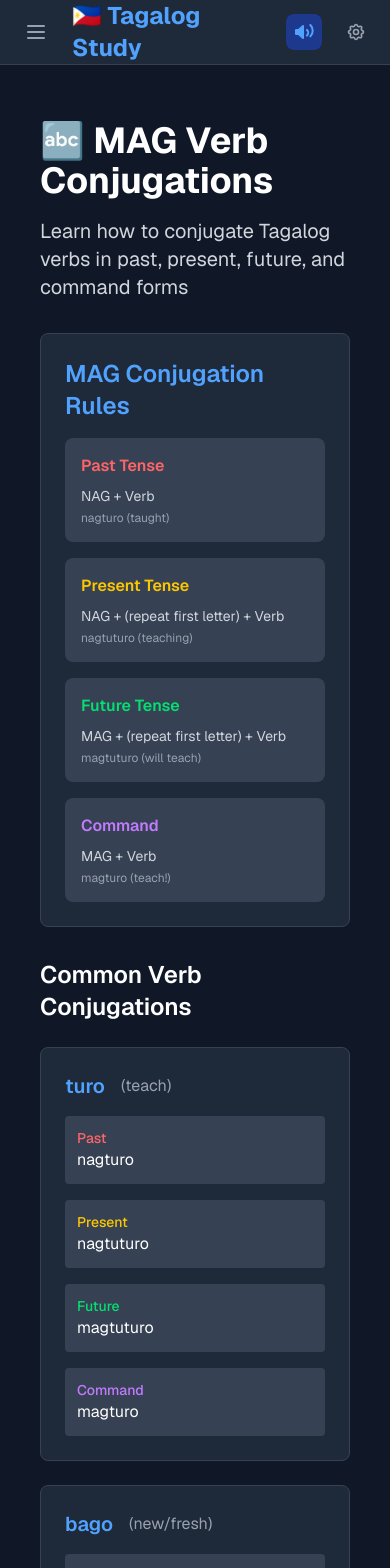
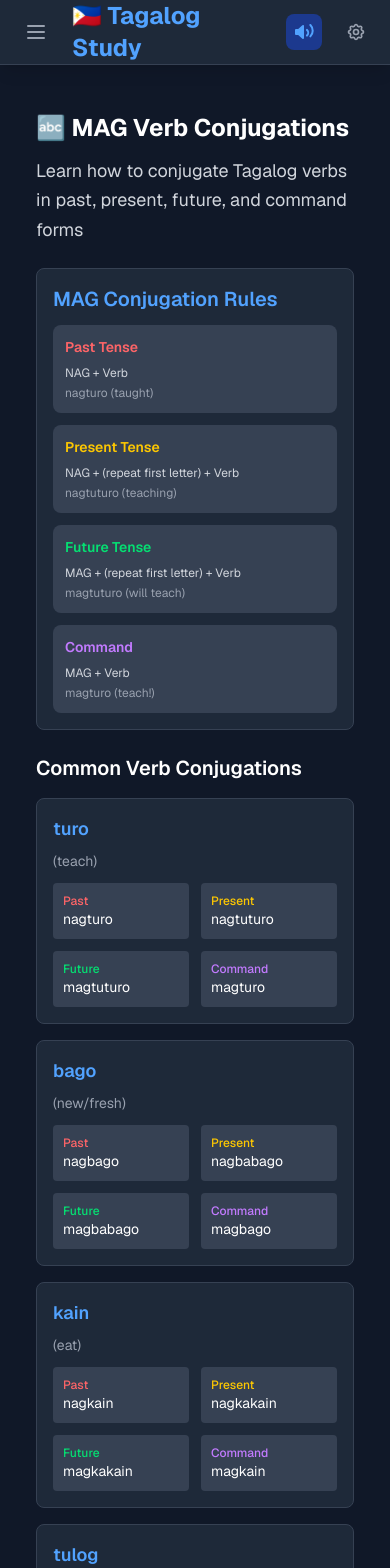
Before and after one commit to glowupmatt/learn_tagalog, a Next.js app: page /verbs in a window 390 px wide. Shown: the top 1568 px of the page. Built offline with nearby package versions, Linux system fonts and the light colour scheme.

Commit message:
new additions

```diff
--- a/src/app/layout.tsx
+++ b/src/app/layout.tsx
@@ -31,11 +31,11 @@ export default function RootLayout({
       >
         <div className="min-h-screen bg-gray-900">
           <Header />
-          <div className="flex">
-            <aside className="hidden md:block w-64 h-screen sticky top-16">
+          <div className="flex pt-16">
+            <aside className="hidden md:block w-64 h-[calc(100vh-4rem)] sticky top-16">
               <Navigation />
             </aside>
-            <main className="flex-1 p-6 bg-gray-900">
+            <main className="flex-1 p-6 bg-gray-900 min-h-[calc(100vh-4rem)]">
               {children}
             </main>
           </div>
--- a/src/app/verbs/page.tsx
+++ b/src/app/verbs/page.tsx
@@ -37,76 +37,76 @@ export default function VerbsPage() {
   ];
 
   return (
-    <div className="min-h-screen bg-gray-900">
-      <div className="container mx-auto px-4 py-8">
-        <div className="mb-8">
-          <h1 className="text-4xl font-bold text-white mb-4">
+    <div className="min-h-full bg-gray-900">
+      <div className="container mx-auto px-3 sm:px-4 py-6 sm:py-8 max-w-7xl">
+        <div className="mb-6 sm:mb-8">
+          <h1 className="text-2xl sm:text-3xl md:text-4xl font-bold text-white mb-3 sm:mb-4">
             🔤 MAG Verb Conjugations
           </h1>
-          <p className="text-xl text-gray-300 mb-6">
+          <p className="text-lg sm:text-xl text-gray-300 mb-4 sm:mb-6 leading-relaxed">
             Learn how to conjugate Tagalog verbs in past, present, future, and command forms
           </p>
         </div>
 
         {/* Conjugation Rules */}
-        <div className="bg-gray-800 rounded-lg p-6 border border-gray-700 mb-8">
-          <h2 className="text-2xl font-semibold text-blue-400 mb-4">
+        <div className="bg-gray-800 rounded-lg p-4 sm:p-6 border border-gray-700 mb-6 sm:mb-8">
+          <h2 className="text-xl sm:text-2xl font-semibold text-blue-400 mb-3 sm:mb-4">
             MAG Conjugation Rules
           </h2>
-          <div className="grid md:grid-cols-2 lg:grid-cols-4 gap-4">
-            <div className="bg-gray-700 p-4 rounded-lg">
-              <h3 className="font-semibold text-red-400 mb-2">Past Tense</h3>
-              <p className="text-sm text-gray-300">NAG + Verb</p>
+          <div className="grid grid-cols-1 sm:grid-cols-2 lg:grid-cols-4 gap-3 sm:gap-4">
+            <div className="bg-gray-700 p-3 sm:p-4 rounded-lg">
+              <h3 className="font-semibold text-red-400 mb-2 text-sm sm:text-base">Past Tense</h3>
+              <p className="text-xs sm:text-sm text-gray-300">NAG + Verb</p>
               <p className="text-xs text-gray-400 mt-1">nagturo (taught)</p>
             </div>
-            <div className="bg-gray-700 p-4 rounded-lg">
-              <h3 className="font-semibold text-yellow-400 mb-2">Present Tense</h3>
-              <p className="text-sm text-gray-300">NAG + (repeat first letter) + Verb</p>
+            <div className="bg-gray-700 p-3 sm:p-4 rounded-lg">
+              <h3 className="font-semibold text-yellow-400 mb-2 text-sm sm:text-base">Present Tense</h3>
+              <p className="text-xs sm:text-sm text-gray-300">NAG + (repeat first letter) + Verb</p>
               <p className="text-xs text-gray-400 mt-1">nagtuturo (teaching)</p>
             </div>
-            <div className="bg-gray-700 p-4 rounded-lg">
-              <h3 className="font-semibold text-green-400 mb-2">Future Tense</h3>
-              <p className="text-sm text-gray-300">MAG + (repeat first letter) + Verb</p>
+            <div className="bg-gray-700 p-3 sm:p-4 rounded-lg">
+              <h3 className="font-semibold text-green-400 mb-2 text-sm sm:text-base">Future Tense</h3>
+              <p className="text-xs sm:text-sm text-gray-300">MAG + (repeat first letter) + Verb</p>
               <p className="text-xs text-gray-400 mt-1">magtuturo (will teach)</p>
             </div>
-            <div className="bg-gray-700 p-4 rounded-lg">
-              <h3 className="font-semibold text-purple-400 mb-2">Command</h3>
-              <p className="text-sm text-gray-300">MAG + Verb</p>
+            <div className="bg-gray-700 p-3 sm:p-4 rounded-lg">
+              <h3 className="font-semibold text-purple-400 mb-2 text-sm sm:text-base">Command</h3>
+              <p className="text-xs sm:text-sm text-gray-300">MAG + Verb</p>
               <p className="text-xs text-gray-400 mt-1">magturo (teach!)</p>
             </div>
           </div>
         </div>
 
         {/* Verb Examples */}
-        <div className="mb-8">
-          <h2 className="text-2xl font-semibold text-white mb-6">
+        <div className="mb-6 sm:mb-8">
+          <h2 className="text-xl sm:text-2xl font-semibold text-white mb-4 sm:mb-6">
             Common Verb Conjugations
           </h2>
-          <div className="grid gap-6">
+          <div className="grid gap-4 sm:gap-6">
             {verbExamples.map((verb, index) => (
-              <div key={index} className="bg-gray-800 rounded-lg p-6 border border-gray-700">
-                <div className="flex flex-wrap items-center gap-4 mb-4">
-                  <h3 className="text-xl font-semibold text-blue-400">
+              <div key={index} className="bg-gray-800 rounded-lg p-4 sm:p-6 border border-gray-700">
+                <div className="flex flex-col sm:flex-row sm:items-center gap-2 sm:gap-4 mb-3 sm:mb-4">
+                  <h3 className="text-lg sm:text-xl font-semibold text-blue-400">
                     {verb.infinitive}
                   </h3>
-                  <span className="text-gray-400">({verb.english})</span>
+                  <span className="text-sm sm:text-base text-gray-400">({verb.english})</span>
                 </div>
-                <div className="grid sm:grid-cols-2 lg:grid-cols-4 gap-4">
-                  <div className="bg-gray-700 p-3 rounded">
-                    <div className="text-sm font-medium text-red-400">Past</div>
-                    <div className="text-white">{verb.past}</div>
+                <div className="grid grid-cols-2 lg:grid-cols-4 gap-3 sm:gap-4">
+                  <div className="bg-gray-700 p-2.5 sm:p-3 rounded">
+                    <div className="text-xs sm:text-sm font-medium text-red-400">Past</div>
+                    <div className="text-sm sm:text-base text-white break-words">{verb.past}</div>
                   </div>
-                  <div className="bg-gray-700 p-3 rounded">
-                    <div className="text-sm font-medium text-yellow-400">Present</div>
-                    <div className="text-white">{verb.present}</div>
+                  <div className="bg-gray-700 p-2.5 sm:p-3 rounded">
+                    <div className="text-xs sm:text-sm font-medium text-yellow-400">Present</div>
+                    <div className="text-sm sm:text-base text-white break-words">{verb.present}</div>
                   </div>
-                  <div className="bg-gray-700 p-3 rounded">
-                    <div className="text-sm font-medium text-green-400">Future</div>
-                    <div className="text-white">{verb.future}</div>
+                  <div className="bg-gray-700 p-2.5 sm:p-3 rounded">
+                    <div className="text-xs sm:text-sm font-medium text-green-400">Future</div>
+                    <div className="text-sm sm:text-base text-white break-words">{verb.future}</div>
                   </div>
-                  <div className="bg-gray-700 p-3 rounded">
-                    <div className="text-sm font-medium text-purple-400">Command</div>
-                    <div className="text-white">{verb.command}</div>
+                  <div className="bg-gray-700 p-2.5 sm:p-3 rounded">
+                    <div className="text-xs sm:text-sm font-medium text-purple-400">Command</div>
+                    <div className="text-sm sm:text-base text-white break-words">{verb.command}</div>
                   </div>
                 </div>
               </div>
@@ -115,23 +115,23 @@ export default function VerbsPage() {
         </div>
 
         {/* Practice Section */}
-        <div className="bg-gray-800 rounded-lg p-6 border border-gray-700">
-          <h2 className="text-2xl font-semibold text-white mb-4">
+        <div className="bg-gray-800 rounded-lg p-4 sm:p-6 border border-gray-700">
+          <h2 className="text-xl sm:text-2xl font-semibold text-white mb-3 sm:mb-4">
             Practice Verb Conjugations
           </h2>
-          <p className="text-gray-300 mb-6">
+          <p className="text-sm sm:text-base text-gray-300 mb-4 sm:mb-6 leading-relaxed">
             Master verb conjugations with interactive exercises and real examples
           </p>
-          <div className="flex flex-wrap gap-4">
+          <div className="flex flex-col sm:flex-row gap-3 sm:gap-4">
             <Link
               href="/lessons/verbs"
-              className="bg-blue-600 text-white px-6 py-3 rounded-lg hover:bg-blue-700 transition-colors"
+              className="bg-blue-600 text-white px-4 sm:px-6 py-2.5 sm:py-3 rounded-lg text-sm sm:text-base text-center hover:bg-blue-700 transition-colors"
             >
               Interactive Lessons
             </Link>
             <Link
               href="/practice"
-              className="bg-green-600 text-white px-6 py-3 rounded-lg hover:bg-green-700 transition-colors"
+              className="bg-green-600 text-white px-4 sm:px-6 py-2.5 sm:py-3 rounded-lg text-sm sm:text-base text-center hover:bg-green-700 transition-colors"
             >
               Practice Exercises
             </Link>
--- a/src/app/vocabulary/page.tsx
+++ b/src/app/vocabulary/page.tsx
@@ -3,7 +3,7 @@ import { essentialVocabulary } from '@/data/vocabulary';
 
 export default function VocabularyPage() {
   return (
-    <div className="min-h-screen bg-gray-900">
+    <div className="min-h-full bg-gray-900">
       <div className="container mx-auto px-4 py-8">
         <div className="mb-8">
           <h1 className="text-4xl font-bold text-white mb-4">
--- a/src/components/ui/MobileMenu.tsx
+++ b/src/components/ui/MobileMenu.tsx
@@ -132,7 +132,7 @@ export default function MobileMenu({ isOpen, onClose }: MobileMenuProps) {
 
       {/* Mobile Menu Panel */}
       <div
-        className={`fixed left-0 top-16 bottom-0 w-80 bg-gray-800 shadow-lg border-r border-gray-700 z-50 md:hidden flex flex-col transition-transform duration-300 ease-in-out ${
+        className={`fixed left-0 top-16 h-[calc(100vh-4rem)] w-full max-w-sm bg-gray-800 shadow-lg border-r border-gray-700 z-50 md:hidden flex flex-col transition-transform duration-300 ease-in-out ${
           isOpen ? 'translate-x-0' : '-translate-x-full'
         }`}
       >
@@ -156,7 +156,7 @@ export default function MobileMenu({ isOpen, onClose }: MobileMenuProps) {
           WebkitOverflowScrolling: 'touch'
         }}>
           {/* Navigation Items */}
-          <div className="p-4">
+          <div className="p-3 sm:p-4">
             <h3 className="text-sm font-medium text-gray-400 uppercase tracking-wide mb-4">
               Navigation
             </h3>
@@ -167,7 +167,7 @@ export default function MobileMenu({ isOpen, onClose }: MobileMenuProps) {
                   <li key={item.name}>
                     <Link
                       href={item.href}
-                      className={`flex items-center space-x-3 px-4 py-3 rounded-lg transition-colors ${
+                      className={`flex items-center space-x-3 px-3 py-2.5 sm:px-4 sm:py-3 rounded-lg transition-colors ${
                         isActive
                           ? 'bg-blue-900 text-blue-400 font-medium'
                           : 'text-gray-300 hover:bg-gray-700 hover:text-white'
@@ -184,7 +184,7 @@ export default function MobileMenu({ isOpen, onClose }: MobileMenuProps) {
           </div>
 
           {/* Quick Stats */}
-          <div className="p-4 border-t border-gray-700 mt-6">
+          <div className="p-3 sm:p-4 border-t border-gray-700 mt-6">
             <h3 className="text-sm font-medium text-gray-400 uppercase tracking-wide mb-3">
               Quick Stats
             </h3>
@@ -220,7 +220,7 @@ export default function MobileMenu({ isOpen, onClose }: MobileMenuProps) {
           </div>
 
           {/* Progress Bar */}
-          <div className="p-4 border-t border-gray-700 mb-4">
+          <div className="p-3 sm:p-4 border-t border-gray-700 mb-4">
             <div className="flex items-center justify-between mb-2">
               <span className="text-sm text-gray-400">Overall Progress</span>
               <span className="text-sm font-medium text-blue-400">25%</span>
```
Also changed, not shown: src/app/flashcards/page.tsx (+39 -39 lines), src/app/particles/page.tsx (+27 -27 lines), src/components/ui/Header.tsx (+41 -2 lines), src/components/vocabulary/VocabularyGrid.tsx (+30 -10 lines).
